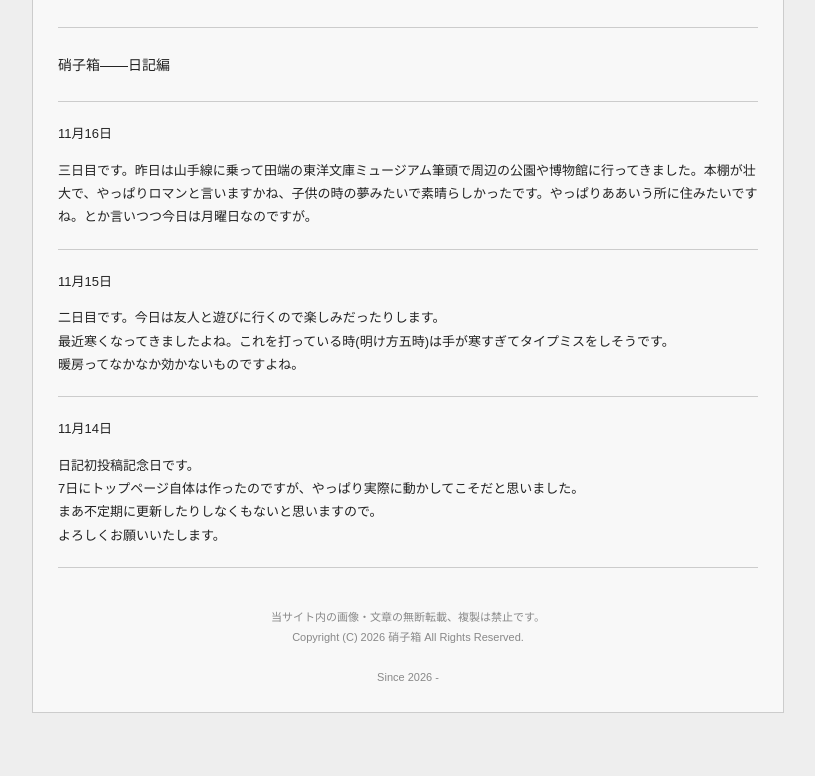
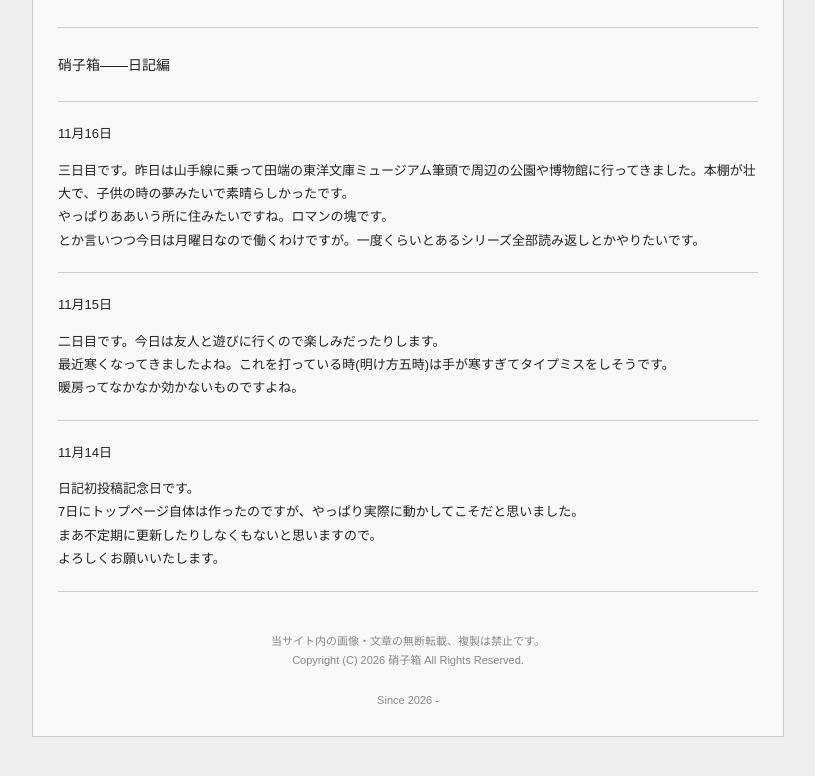
Before and after one commit to riwa-d-t/garasubako, a plain HTML site: page diary-11.html in a window 1280 px wide. Shown: the part 142-918 px from the top of the page, without its empty margins (232-1047 px from the left). Before the commit the page ends 895 px from the top, so only its background shows below. Drawn offline with Linux system fonts and the light colour scheme.

Commit message:
Update diary-11.html

```diff
--- a/diary-11.html
+++ b/diary-11.html
@@ -108,7 +108,7 @@ a:hover {
     <hr>
     <div>
       <p>11月16日</p>
-      <p>三日目です。昨日は山手線に乗って田端の東洋文庫ミュージアム筆頭で周辺の公園や博物館に行ってきました。本棚が壮大で、やっぱりロマンと言いますかね、子供の時の夢みたいで素晴らしかったです。やっぱりああいう所に住みたいですね。とか言いつつ今日は月曜日なのですが。</p>
+      <p>三日目です。昨日は山手線に乗って田端の東洋文庫ミュージアム筆頭で周辺の公園や博物館に行ってきました。本棚が壮大で、子供の時の夢みたいで素晴らしかったです。<br>やっぱりああいう所に住みたいですね。ロマンの塊です。<br>とか言いつつ今日は月曜日なので働くわけですが。一度くらいとあるシリーズ全部読み返しとかやりたいです。</p>
     </div>
     <hr>
     <div>
```
